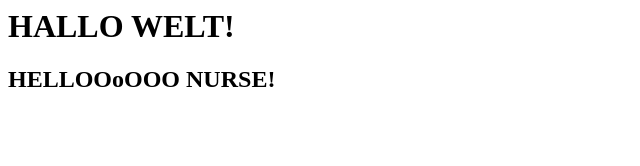
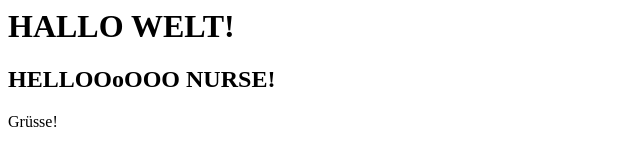
Before and after one commit to santiagofish/webbedsite, a plain HTML site: page index.html in a window 1280 px wide. Shown: the full height of the page, 0-640 px from the left. Drawn offline with Linux system fonts and the light colour scheme.

Commit message:
Further changes: Grüsse!

```diff
--- a/index.html
+++ b/index.html
@@ -1,2 +1,3 @@
 <h1>HALLO WELT!</h1>
 <h2>HELLOOoOOO NURSE!</h2>
+<body><div>Grüsse!</div></body>
```
